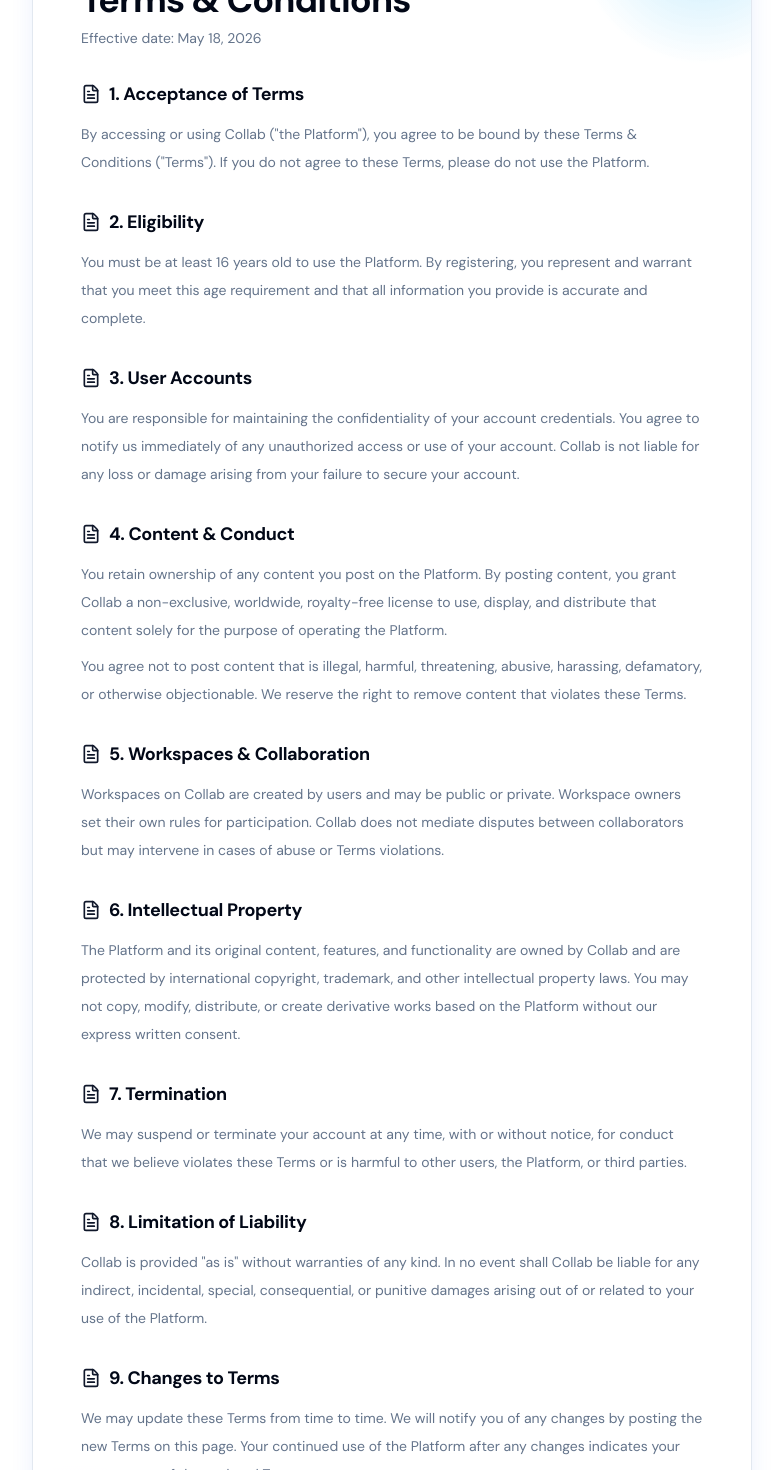
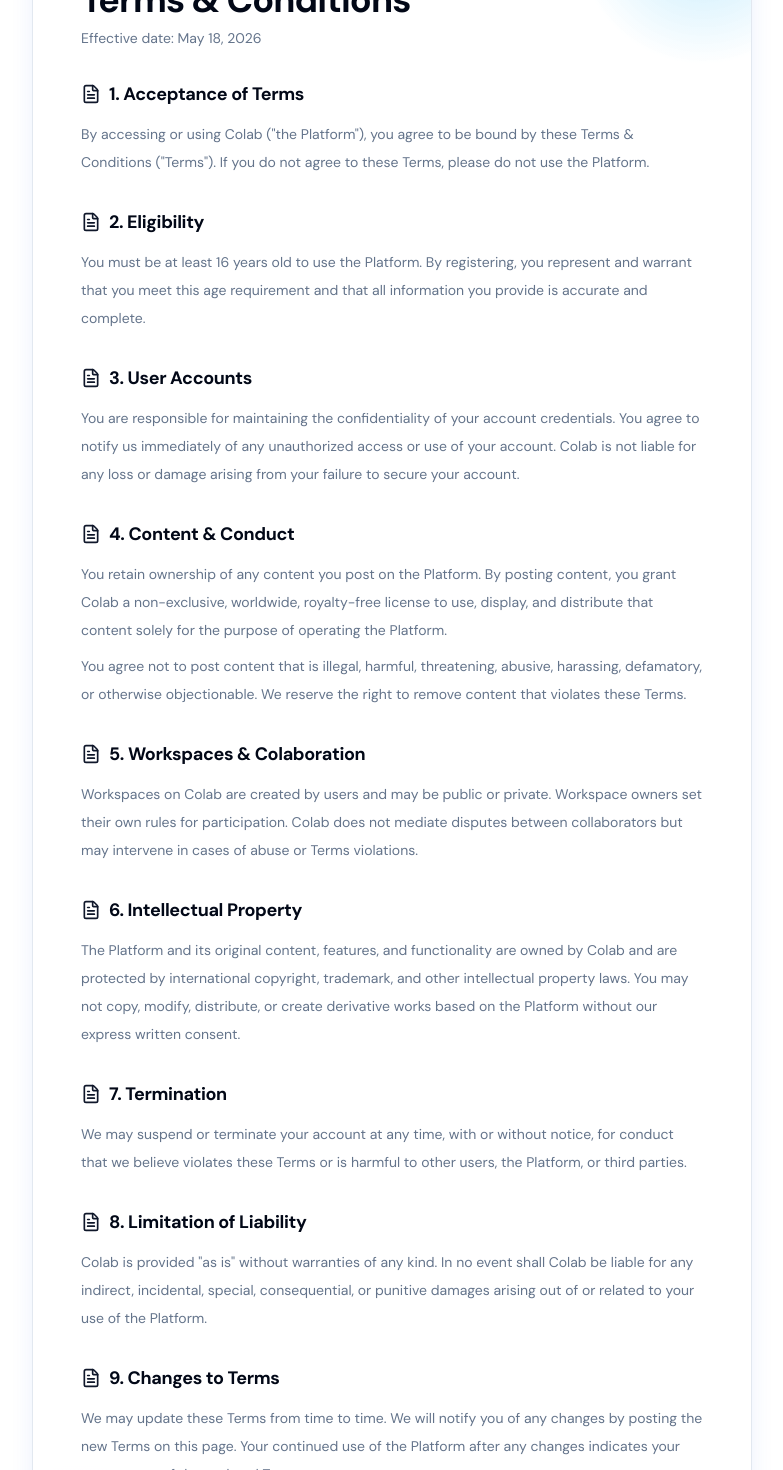
Before and after one commit to m3gezz/Final-Project-Ts-V2, a React (Vite) app in the folder frontend/: page /terms in a window 1280 px wide. Shown: the part 240-1710 px from the top of the page, without its empty margins (248-1031 px from the left). Built offline with nearby package versions, Linux system fonts and the light colour scheme; no server answers.

Commit message:
shht smia dyal l site

```diff
--- a/frontend/src/pages/Policy.tsx
+++ b/frontend/src/pages/Policy.tsx
@@ -66,7 +66,7 @@
                   1. Introduction
                 </h2>
                 <p>
-                  Collab ("we", "us", "our") is committed to protecting your
+                  Colab ("we", "us", "our") is committed to protecting your
                   privacy. This Privacy Policy explains how we collect, use,
                   store, and protect your personal information when you use our
                   Platform.
@@ -280,7 +280,7 @@
 
       <footer className="border-t">
         <div className="mx-auto flex max-w-7xl flex-col items-center justify-between gap-3 px-6 py-8 text-sm text-muted-foreground sm:flex-row">
-          <span>© {new Date().getFullYear()} Collab. Built for makers.</span>
+          <span>© {new Date().getFullYear()} Colab. Built for makers.</span>
           <div className="flex items-center gap-4">
             <Link to="/terms" className="hover:text-foreground">
               Terms
--- a/frontend/src/pages/Terms.tsx
+++ b/frontend/src/pages/Terms.tsx
@@ -66,7 +66,7 @@
                   1. Acceptance of Terms
                 </h2>
                 <p>
-                  By accessing or using Collab ("the Platform"), you agree to be
+                  By accessing or using Colab ("the Platform"), you agree to be
                   bound by these Terms & Conditions ("Terms"). If you do not
                   agree to these Terms, please do not use the Platform.
                 </p>
@@ -93,7 +93,7 @@
                 <p>
                   You are responsible for maintaining the confidentiality of
                   your account credentials. You agree to notify us immediately
-                  of any unauthorized access or use of your account. Collab is
+                  of any unauthorized access or use of your account. Colab is
                   not liable for any loss or damage arising from your failure to
                   secure your account.
                 </p>
@@ -106,7 +106,7 @@
                 </h2>
                 <p>
                   You retain ownership of any content you post on the Platform.
-                  By posting content, you grant Collab a non-exclusive,
+                  By posting content, you grant Colab a non-exclusive,
                   worldwide, royalty-free license to use, display, and
                   distribute that content solely for the purpose of operating
                   the Platform.
@@ -122,12 +122,12 @@
               <section>
                 <h2 className="mb-3 flex items-center gap-2 text-lg font-semibold text-foreground">
                   <FileText className="h-5 w-5 text-primary" />
-                  5. Workspaces & Collaboration
+                  5. Workspaces & Colaboration
                 </h2>
                 <p>
-                  Workspaces on Collab are created by users and may be public or
+                  Workspaces on Colab are created by users and may be public or
                   private. Workspace owners set their own rules for
-                  participation. Collab does not mediate disputes between
+                  participation. Colab does not mediate disputes between
                   collaborators but may intervene in cases of abuse or Terms
                   violations.
                 </p>
@@ -140,7 +140,7 @@
                 </h2>
                 <p>
                   The Platform and its original content, features, and
-                  functionality are owned by Collab and are protected by
+                  functionality are owned by Colab and are protected by
                   international copyright, trademark, and other intellectual
                   property laws. You may not copy, modify, distribute, or create
                   derivative works based on the Platform without our express
@@ -167,8 +167,8 @@
                   8. Limitation of Liability
                 </h2>
                 <p>
-                  Collab is provided "as is" without warranties of any kind. In
-                  no event shall Collab be liable for any indirect, incidental,
+                  Colab is provided "as is" without warranties of any kind. In
+                  no event shall Colab be liable for any indirect, incidental,
                   special, consequential, or punitive damages arising out of or
                   related to your use of the Platform.
                 </p>
@@ -211,7 +211,7 @@
 
       <footer className="border-t">
         <div className="mx-auto flex max-w-7xl flex-col items-center justify-between gap-3 px-6 py-8 text-sm text-muted-foreground sm:flex-row">
-          <span>© {new Date().getFullYear()} Collab. Built for makers.</span>
+          <span>© {new Date().getFullYear()} Colab. Built for makers.</span>
           <div className="flex items-center gap-4">
             <Link to="/terms" className="hover:text-foreground">
               Terms
--- a/frontend/src/pages/admin/Populate.tsx
+++ b/frontend/src/pages/admin/Populate.tsx
@@ -55,7 +55,7 @@
       <Header
         icon={Sparkles}
         title="Populate"
-        description="Seed and manage the global vocabulary used across Collab — skills, badges and project categories."
+        description="Seed and manage the global vocabulary used across Colab — skills, badges and project categories."
       />
 
       <Tabs defaultValue="skills" className="flex flex-col">
```
